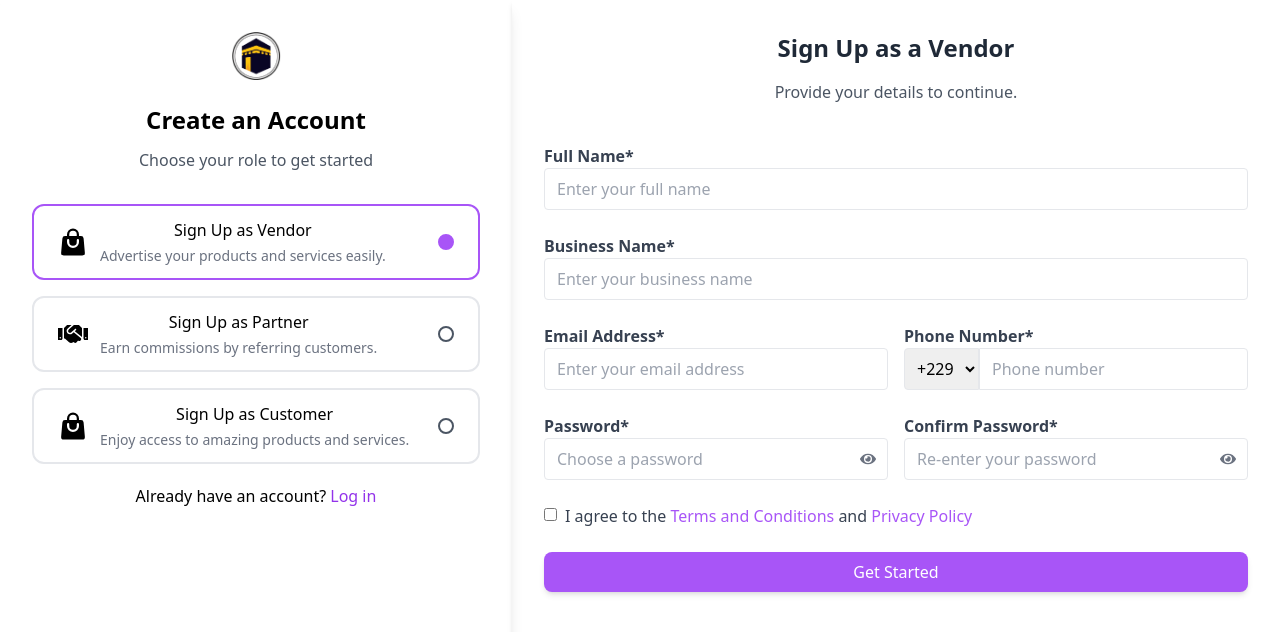
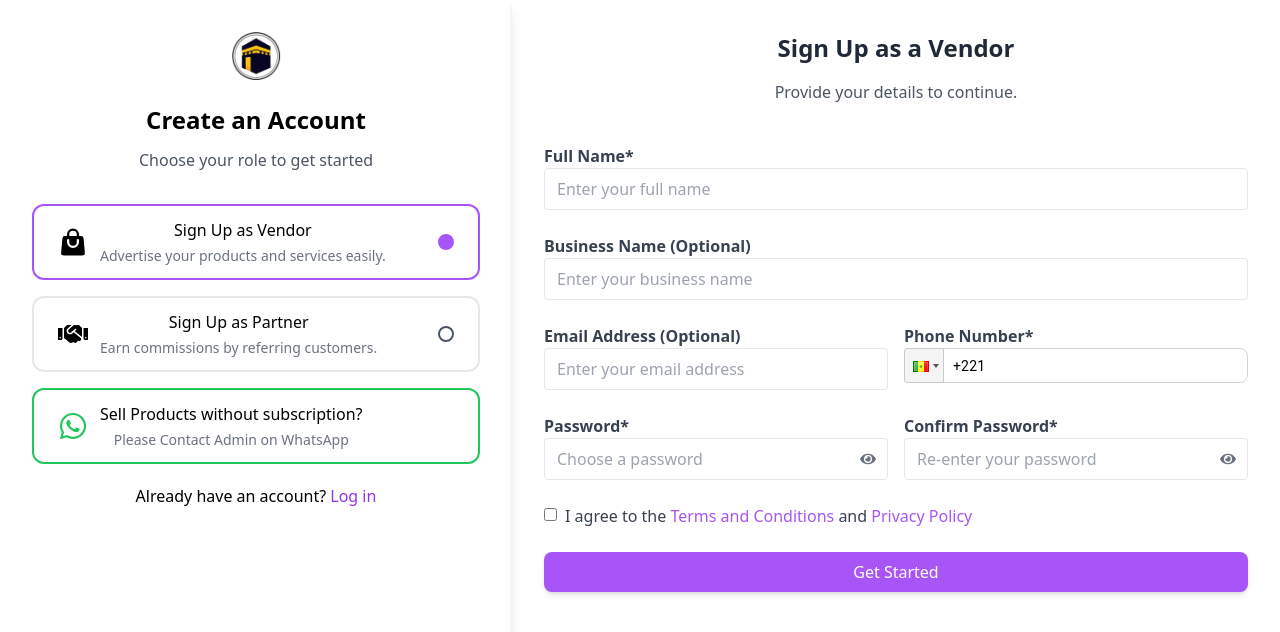
Before and after one commit to diaay-info/diaay-frontend, a React (Vite) app: page /start in a window 1280 px wide. Shown: the top 632 px of the page. Built offline with nearby package versions, Linux system fonts and the light colour scheme.

Commit message:
codecountry

```diff
--- a/package.json
+++ b/package.json
@@ -12,6 +12,7 @@
   "dependencies": {
     "@hookform/resolvers": "^4.1.3",
     "axios": "^1.8.4",
+    "classnames": "^2.5.1",
     "react": "^18.3.1",
     "react-dom": "^18.3.1",
     "react-hook-form": "^7.54.2",
--- a/src/Registration/Forgotpassword.jsx
+++ b/src/Registration/Forgotpassword.jsx
@@ -1,46 +1,50 @@
 import React, { useState } from "react";
+import PhoneInput from "react-phone-input-2";
+import "react-phone-input-2/lib/style.css";
 import { useNavigate } from "react-router-dom";
 
 const ForgotPassword = () => {
-  const [email, setEmail] = useState("");
+  const [phoneNumber, setPhoneNumber] = useState("");
   const [loading, setLoading] = useState(false);
   const [error, setError] = useState("");
   const [successMessage, setSuccessMessage] = useState("");
   const navigate = useNavigate();
-    const API_BASE_URL = import.meta.env.VITE_API_BASE_URL;
+  const API_BASE_URL = import.meta.env.VITE_API_BASE_URL;
+
   const handleSubmit = async (e) => {
     e.preventDefault();
     setError("");
     setSuccessMessage("");
 
-    if (!email) {
+    if (!phoneNumber) {
       setError("Please enter your phone number.");
       return;
     }
 
+    // Add "+" sign to the phone number if it doesn't already have one
+    const formattedPhoneNumber = phoneNumber.startsWith("+")
+      ? phoneNumber
+      : `+${phoneNumber}`;
+
     setLoading(true);
     try {
-      const response = await fetch(
-        `${API_BASE_URL}/api/auth/forgot-password`,
-        {
-          method: "POST",
-          headers: {
-            "Content-Type": "application/json",
-          },
-          body: JSON.stringify({ email }),
-        }
-      );
+      const response = await fetch(`${API_BASE_URL}/api/auth/forgot-password`, {
+        method: "POST",
+        headers: {
+          "Content-Type": "application/json",
+        },
+        body: JSON.stringify({ phoneNumber: formattedPhoneNumber }),
+      });
 
       const data = await response.json();
       if (!response.ok) {
         throw new Error(data.message || "Failed to send reset link.");
       }
 
-      setSuccessMessage("Password reset link has been sent to your email.");
-      setTimeout(() => {
-        // Navigate to the recovery page
-        navigate("/recovery");
-      }, 2000); // Delay to show success message before navigation
+      setSuccessMessage(
+        "Password reset link has been sent to your phone number."
+      );
+      setTimeout(() => navigate("/recovery"), 2000);
     } catch (err) {
       setError(err.message);
     } finally {
@@ -74,12 +78,16 @@ const ForgotPassword = () => {
             <label className="block text-sm font-medium text-gray-700">
               Phone Number
             </label>
-            <input
-              type="email"
-              value={email}
-              onChange={(e) => setEmail(e.target.value)}
-              placeholder="Enter your phone number"
-              className="w-full mt-1 px-4 py-2 border rounded-lg shadow-sm focus:ring-purple-500 focus:border-purple-500 border-gray-300"
+            <PhoneInput
+              country={"sn"} // default to Senegal
+              value={phoneNumber}
+              onChange={(phone) => setPhoneNumber(phone)}
+              inputStyle={{
+                width: "100%",
+                borderRadius: "0.5rem",
+                paddingleft: "3rem",
+                border: "1px solid #d1d5db",
+              }}
             />
           </div>
           <button
--- a/src/Registration/Login.jsx
+++ b/src/Registration/Login.jsx
@@ -1,72 +1,61 @@
 import React, { useState } from "react";
 import { Link, useNavigate } from "react-router-dom";
 import { FaEye, FaEyeSlash } from "react-icons/fa";
+import PhoneInput from "react-phone-input-2";
+import "react-phone-input-2/lib/style.css";
 
 const Login = () => {
   const [passwordVisible, setPasswordVisible] = useState(false);
   const [phoneNumber, setPhoneNumber] = useState("");
-  const [countryCode, setCountryCode] = useState("+229"); // Default country code
   const [password, setPassword] = useState("");
   const [loading, setLoading] = useState(false);
   const [error, setError] = useState("");
   const navigate = useNavigate();
 
   const API_BASE_URL = import.meta.env.VITE_API_BASE_URL;
-  const countryCodes = [
-    { code: "+229", name: "Benin" },
-    { code: "+234", name: "Nigeria" },
-    { code: "+1", name: "USA" },
-    { code: "+44", name: "UK" },
-    { code: "+221", name: "Ghana" },
-    { code: "+254", name: "Kenya" },
-    { code: "+27", name: "South Africa" },
-  ];
 
   const togglePasswordVisibility = () => {
     setPasswordVisible(!passwordVisible);
   };
 
+  const handlePhoneChange = (value) => {
+    // Ensure the + sign is included in the phone number
+    setPhoneNumber(`+${value}`);
+  };
+
   const handleSubmit = async (e) => {
     e.preventDefault();
-    setError(""); // Reset errors
+    setError("");
 
     if (!phoneNumber || !password) {
       setError("Please fill in all fields.");
       return;
     }
 
-    const fullPhoneNumber = `${countryCode}${phoneNumber}`;
-    console.log("API URL:", `${import.meta.env.VITE_API_BASE_URL}/api/auth/login`);
-    console.log("API URL:", `${API_BASE_URL}/api/auth/login`);
     setLoading(true);
     try {
-      const response = await fetch(
-        `${import.meta.env.VITE_API_BASE_URL}/api/auth/login`,
-        {
+      const response = await fetch(`${API_BASE_URL}/api/auth/login`, {
         method: "POST",
         headers: {
           "Content-Type": "application/json",
         },
         body: JSON.stringify({
-            phoneNumber: fullPhoneNumber,
+          phoneNumber, // This already includes the + prefix
           password,
         }),
-        }
-      );
+      });
 
       const data = await response.json();
       if (!response.ok) {
         throw new Error(data.message || "Something went wrong!");
       }
 
-      // Extract the needed user details
       const {
         accessToken,
         refreshToken,
         user: { id, email, role, phoneVerified },
       } = data;
 
-      // Store the details in localStorage
       localStorage.setItem("accessToken", accessToken);
       localStorage.setItem("refreshToken", refreshToken);
       localStorage.setItem("userId", id);
@@ -74,7 +63,6 @@ const Login = () => {
       localStorage.setItem("userRole", role);
       localStorage.setItem("userPhoneVerified", phoneVerified);
 
-      // Role-based navigation
       if (role === "admin") {
         navigate("/admin/dashboard");
       } else if (role === "vendor") {
@@ -95,7 +83,13 @@ const Login = () => {
     <div className="lg:flex items-center justify-center min-h-screen px-2">
       <div className="w-full max-w-md p-6 bg-white rounded-2xl lg:shadow-lg">
         <div className="text-center space-y-6 mb-10">
-          <img src="/logo.png" className="w-[4rem] mx-auto" />
+          <Link to="/">
+            <img
+              src="/logo.png"
+              alt="Diaay Logo"
+              className="w-[4rem] mx-auto"
+            />
+          </Link>
           <div className="space-y-2">
             <h2 className="text-lg font-semibold mt-4">
               Welcome back to Diaay
@@ -113,26 +107,24 @@ const Login = () => {
             <label className="block text-sm font-medium text-gray-700">
               Phone Number
             </label>
-            <div className="flex">
-              <select
-                value={countryCode}
-                onChange={(e) => setCountryCode(e.target.value)}
-                className="mt-1 px-3 py-2 border rounded-l-lg shadow-sm focus:ring-purple-500 focus:border-purple-500 border-gray-300"
-              >
-                {countryCodes.map((country) => (
-                  <option key={country.code} value={country.code}>
-                    {country.code}
-                  </option>
-                ))}
-              </select>
-              <input
-                type="tel"
-                value={phoneNumber}
-                onChange={(e) => setPhoneNumber(e.target.value)}
-                placeholder="Enter your phone number"
-                className="flex-1 mt-1 px-4 py-2 border-t border-b border-r rounded-r-lg shadow-sm focus:ring-purple-500 focus:border-purple-500 border-gray-300"
+            <PhoneInput
+              country={"sn"} // Default to Nigeria, changed from Senegal
+              value={phoneNumber.replace(/^\+/, "")} // Remove the + for display
+              onChange={handlePhoneChange}
+              inputStyle={{
+                width: "100%",
+                borderRadius: "0.5rem",
+                paddingLeft: "3rem",
+                border: "1px solid #d1d5db",
+                marginTop: "0.25rem",
+              }}
+              inputProps={{
+                name: "phone",
+                required: true,
+                autoFocus: true,
+              }}
+              enableAreaCodes={true}
             />
-            </div>
           </div>
           <div className="mb-4">
             <label className="block text-sm font-medium text-gray-700">
--- a/src/Registration/Signup1.jsx
+++ b/src/Registration/Signup1.jsx
@@ -1,7 +1,9 @@
 import React, { useState } from "react";
 import { HiMiniShoppingBag } from "react-icons/hi2";
 import { Link, useNavigate } from "react-router-dom";
-import { FaHandshake, FaEye, FaEyeSlash } from "react-icons/fa"; // Added eye icons
+import { FaHandshake, FaEye, FaEyeSlash, FaWhatsapp } from "react-icons/fa";
+import PhoneInput from "react-phone-input-2";
+import "react-phone-input-2/lib/style.css";
 
 const SignUpForm = () => {
   const [selectedRole, setSelectedRole] = useState("vendor");
@@ -10,12 +12,12 @@ const SignUpForm = () => {
   const [formData, setFormData] = useState({
     fullName: "",
     email: "",
-    phoneNumber: "",
+    phone: "",
     password: "",
     confirmPassword: "",
     businessName: "",
     location: "",
-    role: "",
+    role: "vendor",
     termsAndConditions: false,
   });
 
@@ -32,7 +34,7 @@ const SignUpForm = () => {
     setSelectedRole(role);
     setFormData((prevData) => ({
       ...prevData,
-      role, // Update the role in formData
+      role,
     }));
   };
 
@@ -51,21 +53,18 @@ const SignUpForm = () => {
       isValid = false;
     }
 
+    // Email validation (now optional)
+    if (formData.email) {
       const emailRegex = /^[a-zA-Z0-9._%+-]+@[a-zA-Z0-9.-]+\.[a-zA-Z]{2,4}$/;
-    if (!formData.email) {
-      formErrors.email = "Email is required.";
-      isValid = false;
-    } else if (!emailRegex.test(formData.email)) {
+      if (!emailRegex.test(formData.email)) {
         formErrors.email = "Invalid email format.";
         isValid = false;
       }
+    }
 
-    const phoneRegex = /^[0-9]{7,15}$/; // Validate just the number part
-    if (!formData.phoneNumber) {
-      formErrors.phoneNumber = "Phone Number is required.";
-      isValid = false;
-    } else if (!phoneRegex.test(formData.phoneNumber)) {
-      formErrors.phoneNumber = "Invalid phone number format (7-15 digits).";
+    // Phone validation
+    if (!formData.phone) {
+      formErrors.phone = "Phone Number is required.";
       isValid = false;
     }
 
@@ -88,15 +87,7 @@ const SignUpForm = () => {
     setErrors(formErrors);
     return isValid;
   };
-  const countryCodes = [
-    { code: "+229", name: "Benin" },
-    { code: "+234", name: "Nigeria" },
-    { code: "+1", name: "USA" },
-    { code: "+44", name: "UK" },
-    { code: "+221", name: "Ghana" },
-    { code: "+254", name: "Kenya" },
-    { code: "+27", name: "South Africa" },
-  ];
+
   const handleChange = (e) => {
     const { name, value, type, checked } = e.target;
     setFormData({
@@ -105,14 +96,28 @@ const SignUpForm = () => {
     });
   };
 
+  const handlePhoneChange = (value) => {
+    // Ensure the phone number includes the + prefix
+    setFormData({
+      ...formData,
+      phone: `+${value}`,
+    });
+  };
+
+  const handleContactAdmin = () => {
+    const message = encodeURIComponent(
+      "I would like to sell products without subscription"
+    );
+    window.open(`https://wa.me/YOUR_ADMIN_NUMBER?text=${message}`, "_blank");
+  };
+
   const handleSubmit = async (e) => {
     e.preventDefault();
     if (validateForm()) {
       setIsLoading(true);
       try {
-        const fullPhoneNumber = `${formData.countryCode}${formData.phoneNumber}`;
         const existingUsers = ["1234567890"]; // Example list of registered users
-        if (existingUsers.includes(formData.phoneNumber)) {
+        if (existingUsers.includes(formData.phone)) {
           setUserExists(true);
           setIsLoading(false);
           return;
@@ -125,7 +130,7 @@ const SignUpForm = () => {
           },
           body: JSON.stringify({
             ...formData,
-            phoneNumber: fullPhoneNumber,
+            phoneNumber: formData.phone, // Ensure the field name matches what the backend expects
           }),
         });
 
@@ -142,8 +147,7 @@ const SignUpForm = () => {
           localStorage.setItem("userRole", data.user.role);
           localStorage.setItem("userPhoneVerified", data.user.phoneVerified);
 
-          // Navigate based on role
-          // Navigate based on role
+          // Navigate based on role with default case
           switch (data.user.role) {
             case "vendor":
               navigate("/vendor/dashboard");
@@ -151,8 +155,8 @@ const SignUpForm = () => {
             case "partner":
               navigate("/partner/dashboard");
               break;
-            case "customer":
-              navigate("/"); // Redirect to homepage for customers
+            default:
+              navigate("/"); // Default redirect if role is not recognized
               break;
           }
         } else {
@@ -181,18 +185,19 @@ const SignUpForm = () => {
 
         {/* Role Selection */}
         <div className="space-y-4">
-          {["vendor", "partner", "customer"].map((role) => (
+          {["vendor", "partner"].map((role) => (
             <button
               key={role}
+              type="button"
               className={`flex items-center justify-between border-2 font-medium py-3 px-4 sm:px-6 rounded-xl w-full ${
                 selectedRole === role
                   ? "border-purple-500 text-black"
                   : "border-gray-200 text-black"
               }`}
-              onClick={() => handleRoleSelect(role)} // Call handleRoleSelect on click
+              onClick={() => handleRoleSelect(role)}
             >
               <div className="flex items-center space-x-3">
-                {role === "vendor" || role === "customer" ? (
+                {role === "vendor" ? (
                   <HiMiniShoppingBag size={30} />
                 ) : (
                   <FaHandshake size={30} />
@@ -204,9 +209,7 @@ const SignUpForm = () => {
                   <p className="text-sm mt-1 text-gray-500">
                     {role === "vendor"
                       ? "Advertise your products and services easily."
-                      : role === "partner"
-                      ? "Earn commissions by referring customers."
-                      : "Enjoy access to amazing products and services."}
+                      : "Earn commissions by referring customers."}
                   </p>
                 </div>
               </div>
@@ -219,6 +222,23 @@ const SignUpForm = () => {
               ></div>
             </button>
           ))}
+
+          {/* WhatsApp Contact Button - Replacing Customer signup button */}
+          <button
+            type="button"
+            onClick={handleContactAdmin}
+            className="flex items-center justify-between border-2 font-medium py-3 px-4 sm:px-6 rounded-xl w-full border-green-500 text-black"
+          >
+            <div className="flex items-center space-x-3">
+              <FaWhatsapp size={30} className="text-green-500" />
+              <div>
+                <p>Sell Products without subscription?</p>
+                <p className="text-sm mt-1 text-gray-500">
+                  Please Contact Admin on WhatsApp
+                </p>
+              </div>
+            </div>
+          </button>
         </div>
 
         <Link to="/login">
@@ -259,13 +279,12 @@ const SignUpForm = () => {
             )}
           </div>
 
-          {selectedRole === "vendor" && (
           <div>
             <label
               htmlFor="businessName"
               className="block text-gray-700 font-bold"
             >
-                Business Name*
+              Business Name (Optional)
             </label>
             <input
               type="text"
@@ -277,12 +296,11 @@ const SignUpForm = () => {
               placeholder="Enter your business name"
             />
           </div>
-          )}
 
           <div className="grid grid-cols-1 sm:grid-cols-2 gap-4">
             <div>
               <label htmlFor="email" className="block text-gray-700 font-bold">
-                Email Address*
+                Email Address (Optional)
               </label>
               <input
                 type="email"
@@ -298,37 +316,29 @@ const SignUpForm = () => {
               )}
             </div>
             <div>
-              <label
-                htmlFor="phoneNumber"
-                className="block text-gray-700 font-bold"
-              >
+              <label htmlFor="phone" className="block text-gray-700 font-bold">
                 Phone Number*
               </label>
-              <div className="flex">
-                <select
-                  name="countryCode"
-                  value={formData.countryCode}
-                  onChange={handleChange}
-                  className="border rounded-l py-2 px-2 w-20"
-                >
-                  {countryCodes.map((country) => (
-                    <option key={country.code} value={country.code}>
-                      {country.code}
-                    </option>
-                  ))}
-                </select>
-                <input
-                  type="tel"
-                  id="phoneNumber"
-                  name="phoneNumber"
-                  value={formData.phoneNumber}
-                  onChange={handleChange}
-                  className="border rounded-r py-2 px-3 w-full"
-                  placeholder="Phone number"
+              <PhoneInput
+                country={"sn"} // Default country (Nigeria)
+                value={formData.phone.replace(/^\+/, "")} // Remove + for display if it exists
+                onChange={handlePhoneChange}
+                inputStyle={{
+                  width: "100%",
+                  borderRadius: "0.5rem",
+                  paddingLeft: "3rem",
+                  border: "1px solid #d1d5db",
+                  marginTop: "0.25rem",
+                }}
+                inputProps={{
+                  name: "phone",
+                  required: true,
+                  autoFocus: true,
+                }}
+                enableAreaCodes={true}
               />
-              </div>
-              {errors.phoneNumber && (
-                <p className="text-red-500 text-sm">{errors.phoneNumber}</p>
+              {errors.phone && (
+                <p className="text-red-500 text-sm">{errors.phone}</p>
               )}
             </div>
           </div>
--- a/src/Vendor/PurchaseCredit.jsx
+++ b/src/Vendor/PurchaseCredit.jsx
@@ -425,7 +425,7 @@ const PurchaseCredit = () => {
             <div className="grid grid-cols-1 md:grid-cols-2 gap-4 mb-6">
               <div>
                 <p className="text-gray-600 mb-1">Amount:</p>
-                <p className="font-medium">{selectedAmount} XOF</p>
+                <p className="font-medium text-primary">{selectedAmount} XOF</p>
               </div>
               <div>
                 <p className="text-gray-600 mb-1">Payment Method:</p>
--- a/src/main.jsx
+++ b/src/main.jsx
@@ -2,6 +2,7 @@ import { StrictMode } from "react";
 import { createRoot } from "react-dom/client";
 import { BrowserRouter as Router, Routes, Route } from "react-router-dom";
 import "./index.css";
+import "react-phone-input-2/lib/style.css";
 import App from "./App.jsx";
 import ScrollToTop from "./ScrollToTop.jsx";
 import About from "./About.jsx";
```
Also changed, not shown: 1 other file (tests, documents, lock files or other folders). Lines whose indentation alone changed are shown as unchanged.
